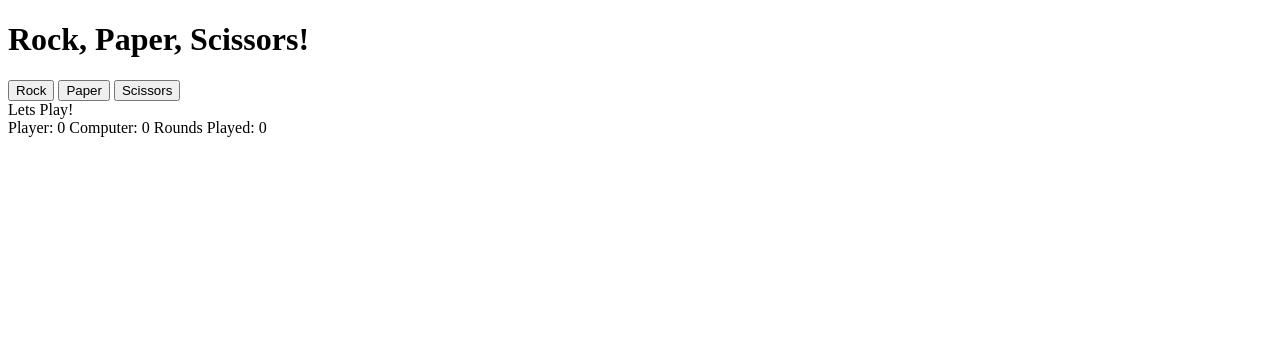
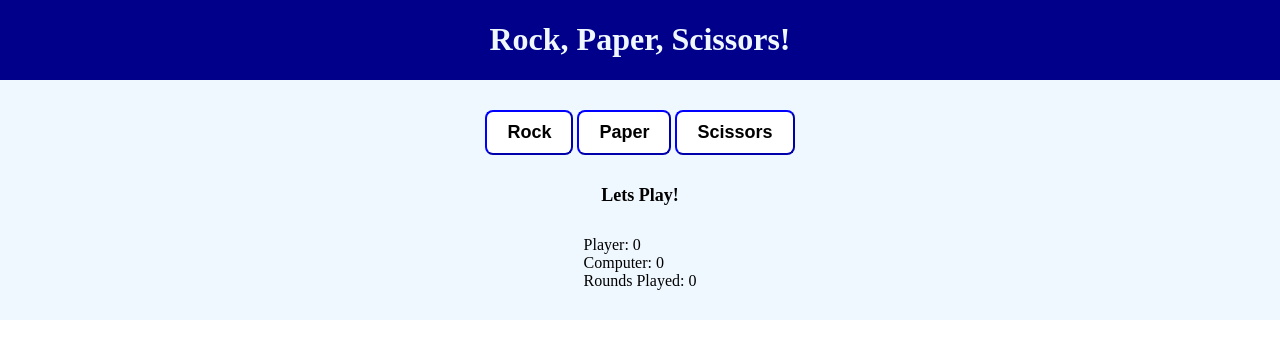
Before and after one commit to dholm90/odin-rps, a plain HTML site: page index.html in a window 1280 px wide. Drawn offline with Linux system fonts and the light colour scheme.

Commit message:
Updated UI

```diff
--- a/css/style.css
+++ b/css/style.css
@@ -0,0 +1,49 @@
+body,
+html {
+    min-height: 100vh;
+    width: 100%;
+    margin: 0;
+    padding: 0;
+}
+
+header {
+    display: flex;
+    background-color: darkblue;
+    color: aliceblue;
+    justify-content: center;
+    align-items: center;
+}
+
+.container {
+    background-color: aliceblue;
+    display: flex;
+    flex-direction: column;
+    justify-content: space-evenly;
+    align-items: center;
+    padding-top: 30px;
+    padding-bottom: 30px;
+    gap: 30px;
+}
+
+.gameOver {
+    padding-top: 60px;
+    display: flex;
+    justify-content: center;
+    align-items: center;
+    font-size: 36px;
+}
+
+button {
+    border-color: blue;
+    font-weight: 900;
+    border-radius: 8px;
+    background-color: white;
+    padding: 10px 20px;
+    font-size: large;
+
+}
+
+.results {
+    font-size: large;
+    font-weight: 700;
+}
--- a/index.html
+++ b/index.html
@@ -6,10 +6,11 @@
     <meta name="viewport" content="width=device-width, initial-scale=1.0">
     <title>Document</title>
     <script src="js/app.js" defer></script>
+    <link rel="stylesheet" href="css/style.css"/>
 </head>
 <body>
+    <header><h1>Rock, Paper, Scissors!</h1></header>
     <div class="container">
-        <h1>Rock, Paper, Scissors!</h1>
         <div class="buttons">
             <button id="rock">Rock</button>
             <button id="paper">Paper</button>
@@ -17,9 +18,10 @@
         </div>
         <div class="results"></div>
         <div class="score"></div>
-        <div class="gameOver"></div>
+
 
     </div>
+    <div class="gameOver"></div>
 
 </body>
 </html>
--- a/js/app.js
+++ b/js/app.js
@@ -10,7 +10,7 @@ const score = document.querySelector('.score');
 const gameOver = document.querySelector('.gameOver');
 
 results.textContent = 'Lets Play!';
-score.textContent = "Player: " + playerScore + " Computer: " + computerScore + " Rounds Played: " + roundsPlayed;
+score.innerHTML = "Player: " + playerScore + "</br>Computer: " + computerScore + "</br>Rounds Played: " + roundsPlayed;
 
 
 
@@ -20,7 +20,7 @@ buttons.forEach((button) => {
             playerSelection = button.id;
             let computerSelection = computerPlay();
             results.textContent = playRound(playerSelection, computerSelection);
-            score.textContent = "Player: " + playerScore + " Computer: " + computerScore + " Rounds Played: " + roundsPlayed;
+            score.innerHTML = "Player: " + playerScore + "</br>Computer: " + computerScore + "</br>Rounds Played: " + roundsPlayed;
             playerSelection = "";
             if (roundsPlayed == 5) {
                 if (playerScore == computerScore) {
```
